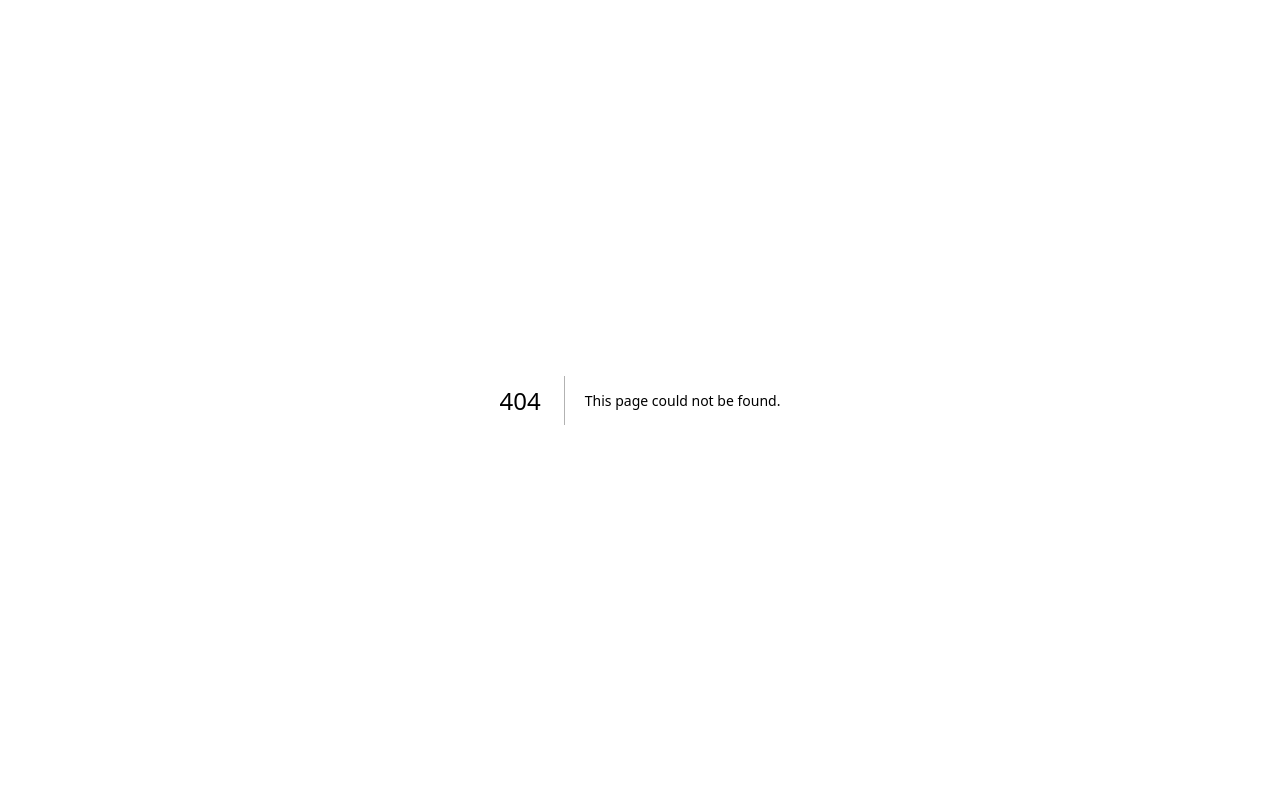
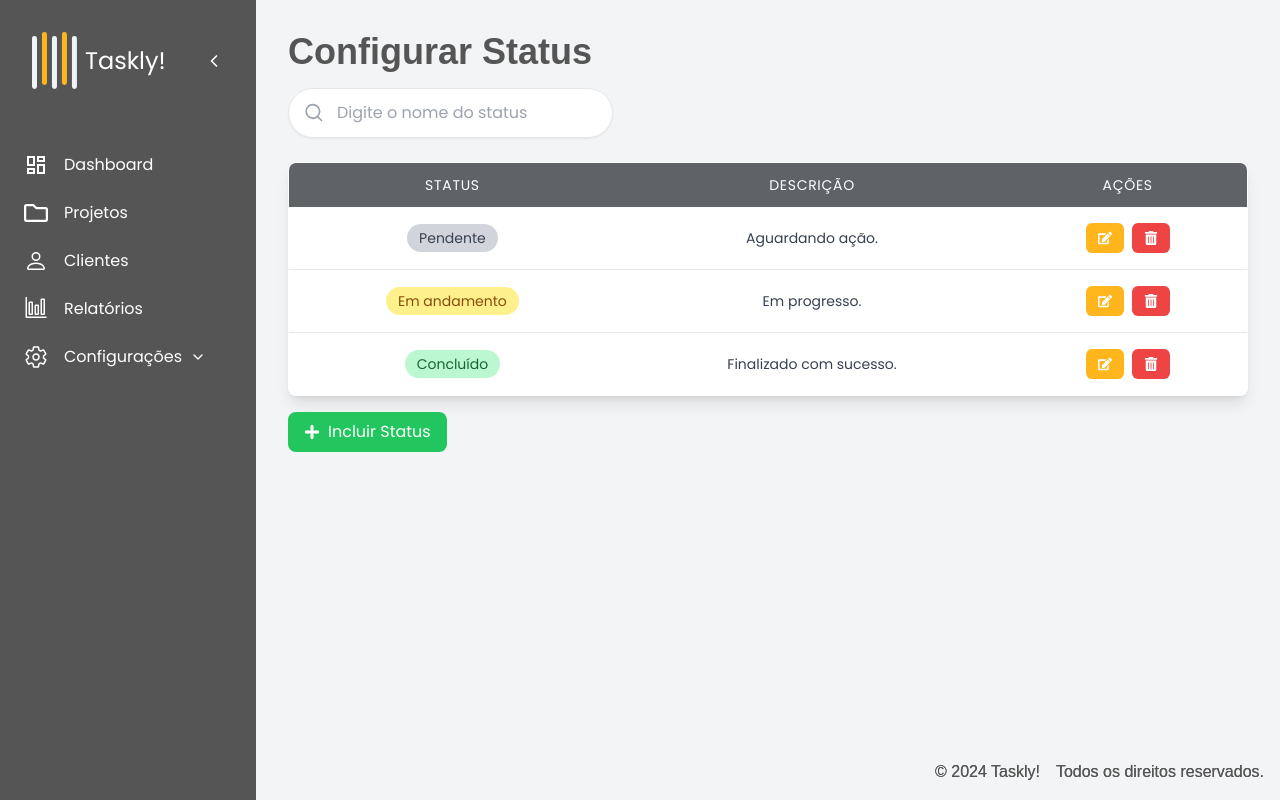
Before and after one commit to VictoriaShirleyUnifei/TasklyFrontend, a Next.js app: page /configuracoes/configurar-status in a window 1280 px wide. Before the commit this address had no page. Built offline with nearby package versions, Linux system fonts and the light colour scheme.

Commit message:
TKF-20-RFC06-Ajustando a estilização da tela de Configurar Status e arrumando o nome da rota.

```diff
--- a/src/app/configuracoes/configurarStatus/page.tsx
+++ b/src/app/configuracoes/configurar-status/page.tsx
@@ -107,11 +107,7 @@ const ConfiguracoesStatus: React.FC = () => {
   return (
     <div className="flex flex-col min-h-screen bg-gray-100">
       <BaseLayout title="Configurar Status">
-        <div className="flex-1 p-8 space-y-4">
-          <h1 className="text-4xl font-bold text-customGray font-poppins">
-            Configuração de Status
-          </h1>
-
+        <div className="flex-1 space-y-4">
           <Filtro textoFiltro={textoFiltro} definirTextoFiltro={definirTextoFiltro} />
 
           <Tabela
```
